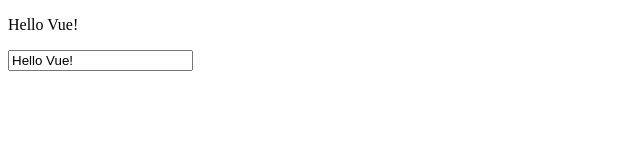
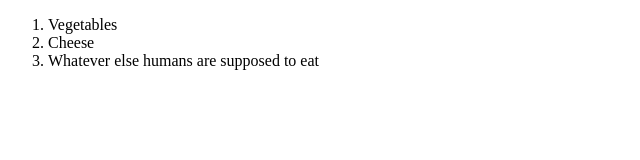
Before and after one commit to Arnaldo66/tuto_vuejs, a plain HTML site: page index.html in a window 1280 px wide. Shown: the whole page, without its empty margins (0-640 px from the left). Drawn offline with nearby package versions, Linux system fonts and the light colour scheme.

Commit message:
Begin component && finish introduction

```diff
--- a/index.html
+++ b/index.html
@@ -7,10 +7,21 @@
 </head>
 
 <body>
-    <div id="app-6">
-  <p>{{ message }}</p>
-  <input v-model="message">
-</div>
+    <div id="app-7">
+      <ol>
+        <!--
+          Now we provide each todo-item with the todo object
+          it's representing, so that its content can be dynamic.
+          We also need to provide each component with a "key",
+          which will be explained later.
+        -->
+        <todo-item
+          v-for="item in groceryList"
+          v-bind:todo="item"
+          v-bind:key="item.id">
+        </todo-item>
+      </ol>
+    </div>
     <script src="https://cdn.jsdelivr.net/npm/vue/dist/vue.js"></script>
     <script src="js/app.js"></script>
 </body>
--- a/js/app.js
+++ b/js/app.js
@@ -1,6 +1,15 @@
-var app6 = new Vue({
-  el: '#app-6',
+Vue.component('todo-item', {
+  props: ['todo'],
+  template: '<li>{{ todo.text }}</li>'
+})
+
+var app7 = new Vue({
+  el: '#app-7',
   data: {
-    message: 'Hello Vue!'
+    groceryList: [
+      { id: 0, text: 'Vegetables'},
+      { id: 1, text: 'Cheese' },
+      { id: 2, text: 'Whatever else humans are supposed to eat' }
+    ]
   }
 })
```
